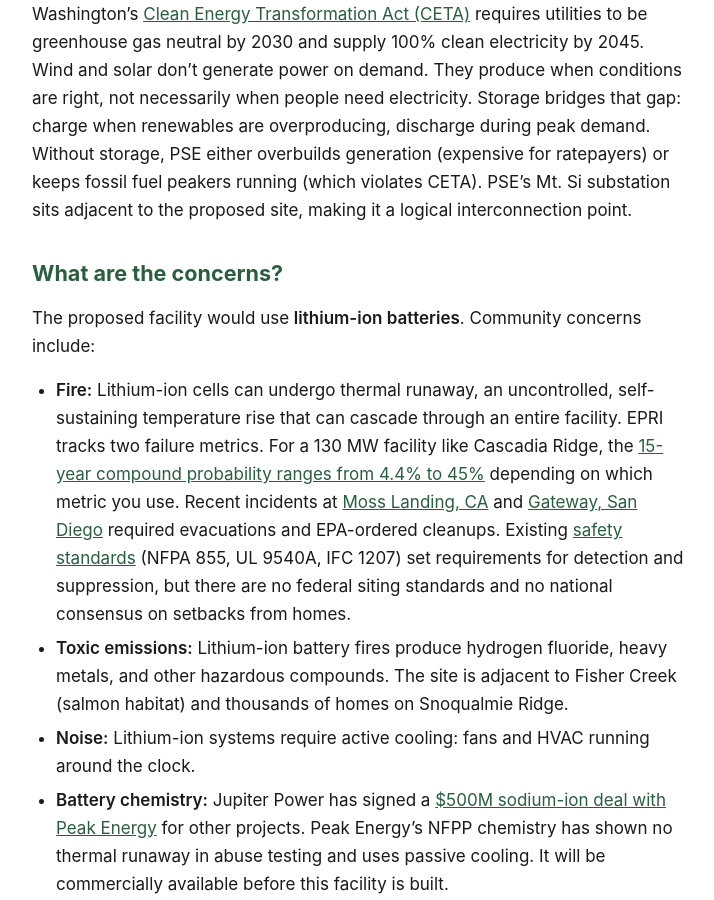
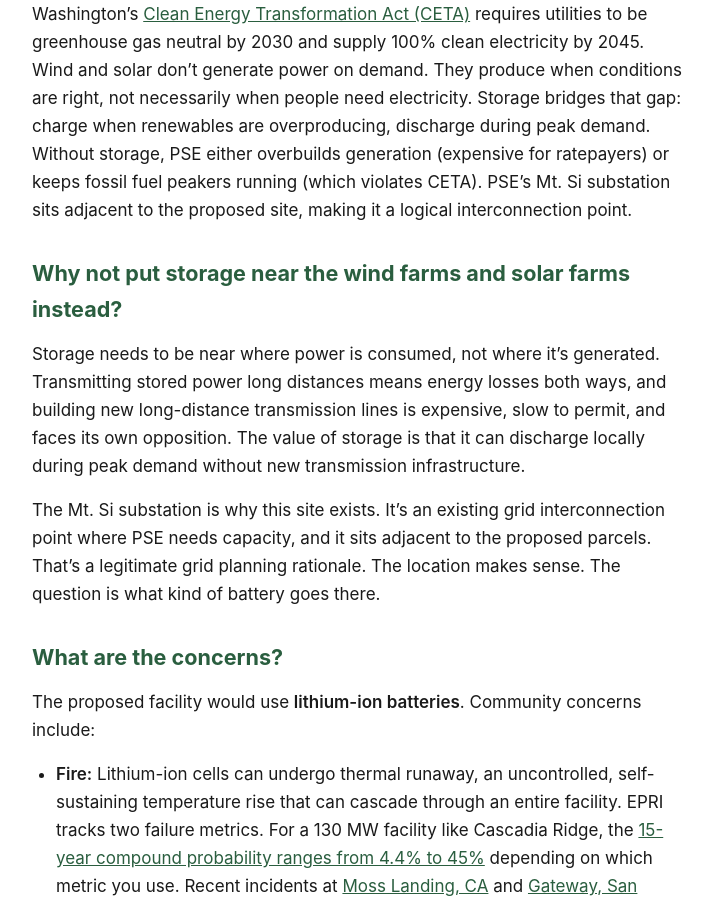
Before and after one commit to calef/cascadia-ridge-bess, a Jekyll site: the page built from _pages/faq.md, in a window 1280 px wide and 900 px high, scrolled down 566 px. Shown: the whole window, without its empty margins (280-994 px from the left). Built offline with Jekyll 4.4.1, drawn with Linux system fonts in a browser that asks for light colours.

Commit message:
Deploy site 2026-03-18-122340

```diff
--- a/_pages/faq.md
+++ b/_pages/faq.md
@@ -9,6 +9,12 @@ A Battery Energy Storage System (BESS) is a facility that stores electricity in
 ## Why is PSE interested in having a BESS? {#why-pse}
 
 Washington's [Clean Energy Transformation Act (CETA)](/ceta) requires utilities to be greenhouse gas neutral by 2030 and supply 100% clean electricity by 2045. Wind and solar don't generate power on demand. They produce when conditions are right, not necessarily when people need electricity. Storage bridges that gap: charge when renewables are overproducing, discharge during peak demand. Without storage, PSE either overbuilds generation (expensive for ratepayers) or keeps fossil fuel peakers running (which violates CETA). PSE's Mt. Si substation sits adjacent to the proposed site, making it a logical interconnection point.
+
+## Why not put storage near the wind farms and solar farms instead? {#why-here}
+
+Storage needs to be near where power is consumed, not where it's generated. Transmitting stored power long distances means energy losses both ways, and building new long-distance transmission lines is expensive, slow to permit, and faces its own opposition. The value of storage is that it can discharge locally during peak demand without new transmission infrastructure.
+
+The Mt. Si substation is why this site exists. It's an existing grid interconnection point where PSE needs capacity, and it sits adjacent to the proposed parcels. That's a legitimate grid planning rationale. The location makes sense. The question is what kind of battery goes there.
 
 ## What are the concerns? {#concerns}
 
```
